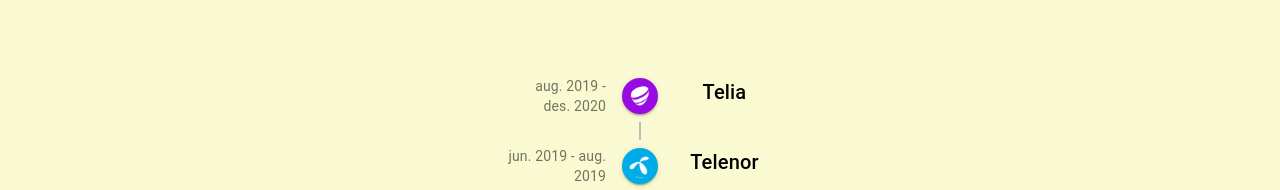
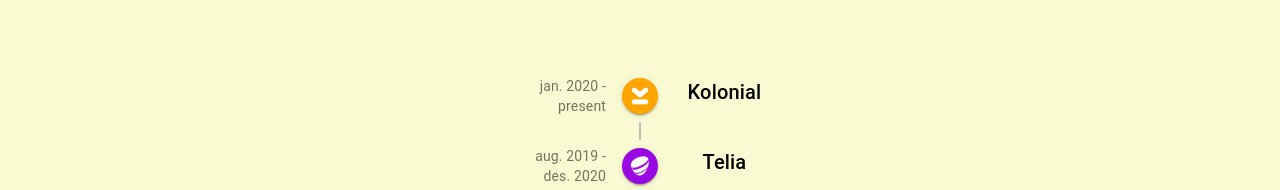
Before and after one commit to alfredbirk/birketech, a React (Create React App) app: page / in a window 1280 px wide. Shown: the part 1120-1310 px from the top of the page. Built offline with nearby package versions, Linux system fonts and the light colour scheme.

Commit message:
Add Kolonial

```diff
--- a/src/Components/Timeline/Timeline.jsx
+++ b/src/Components/Timeline/Timeline.jsx
@@ -11,7 +11,7 @@ import TimelineOppositeContent from '@material-ui/lab/TimelineOppositeContent';
 import TimelineDot from '@material-ui/lab/TimelineDot';
 import Typography from '@material-ui/core/Typography';
 
-// import KolonialLogo from '../../Assets/Kolonial.png';
+import KolonialLogo from '../../Assets/Kolonial.png';
 import TeliaLogo from '../../Assets/Telia.png';
 import TelenorLogo from '../../Assets/Telenor.png';
 import FinnLogo from '../../Assets/Finn.png';
@@ -26,7 +26,7 @@ const Timeline2 = () => {
               {/* <h1>Professional experience</h1> */}
               <div>
               <Timeline>
-                  {/* <TimelineItem>
+                  <TimelineItem>
                     <TimelineOppositeContent>
                       <Typography variant="body2" color="textSecondary">
                         jan. 2020 - present
@@ -44,7 +44,7 @@ const Timeline2 = () => {
                           Kolonial
                         </Typography>
                     </TimelineContent>
-                  </TimelineItem> */}
+                  </TimelineItem>
                   <TimelineItem>
                     <TimelineOppositeContent>
                       <Typography variant="body2" color="textSecondary">
```
